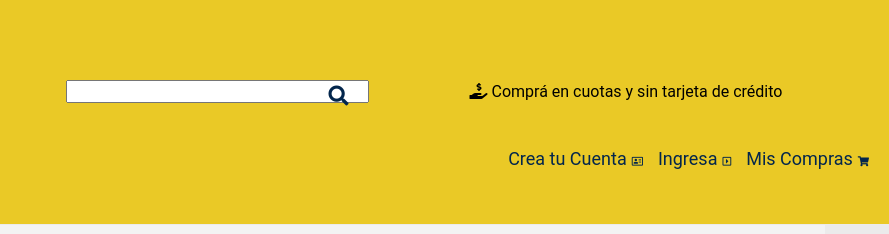
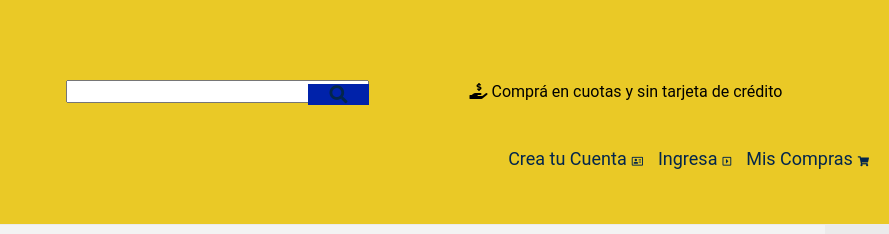
Before and after one commit to Sakura87B/mercadoLiebre87, a website: page views/register.html in a window 1280 px wide. In both pictures the pointer is over the button 729 px from the left and 95 px from the top of the page. Shown: the top 234 px of the page, 391-1280 px from the left. Drawn offline with Linux system fonts and the light colour scheme.

Commit message:
arreglos en css login register

```diff
--- a/public/css/style-register.css
+++ b/public/css/style-register.css
@@ -30,8 +30,12 @@ main i{
 button{
     background-color: #03264C;
     color: white;
-    font-size: 20px;
+    font-size: 18px;
 }
+button:hover{
+    background-color: #0022AA;
+}
+
 input:focus{
     color: #03264C;
 }
```
